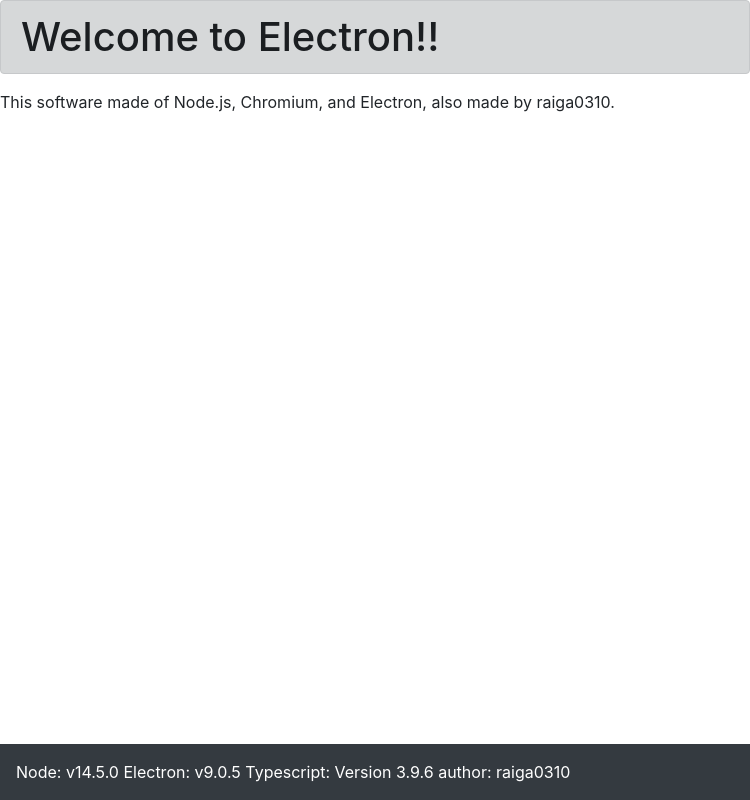
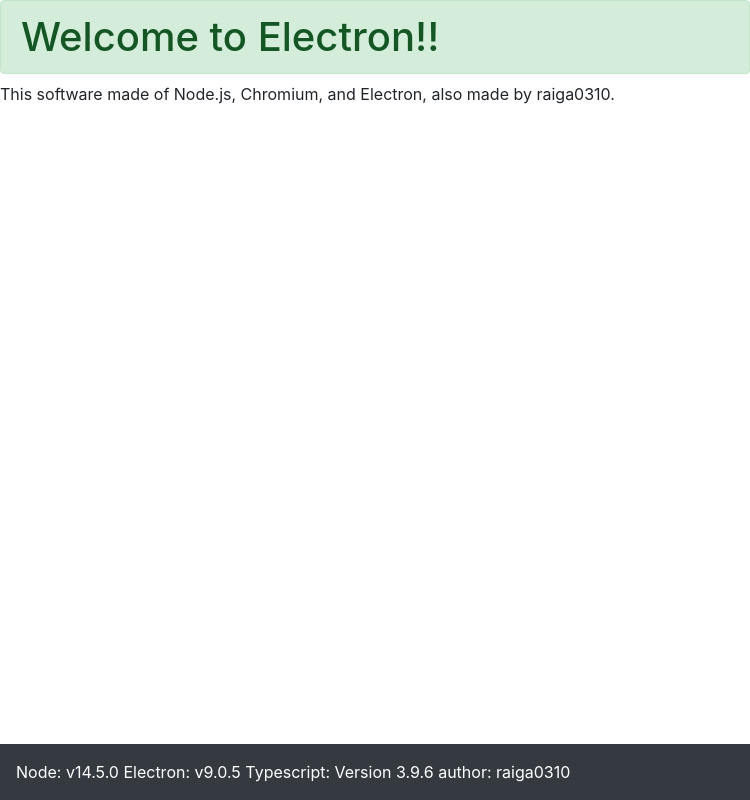
Before and after one commit to raiga0310/editor-electron, an Electron app: page index.html in a window 750 px wide. Drawn offline with nearby package versions, Linux system fonts and the light colour scheme.

Commit message:
[fix]若干整形

```diff
--- a/index.html
+++ b/index.html
@@ -12,7 +12,7 @@
 
 <body>
 <main>
-    <h1 class="alert alert-dark">Welcome to Electron!!</h1>
+    <h1 class="mb-2 alert alert-success">Welcome to Electron!!</h1>
 </main>
     <span>This software made of Node.js, Chromium, and Electron, also made by raiga0310.</span>
     <footer class="p-3 mt-2 bg-dark text-white fixed-bottom">
```
